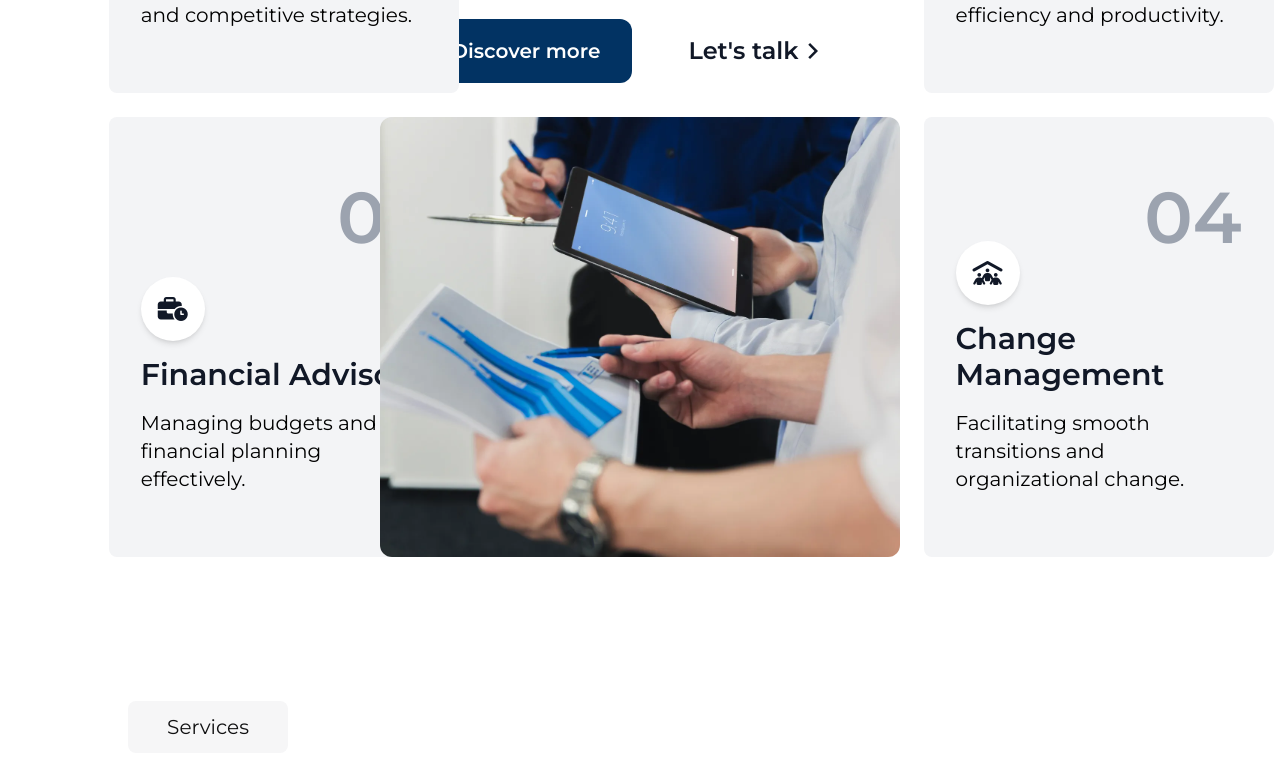
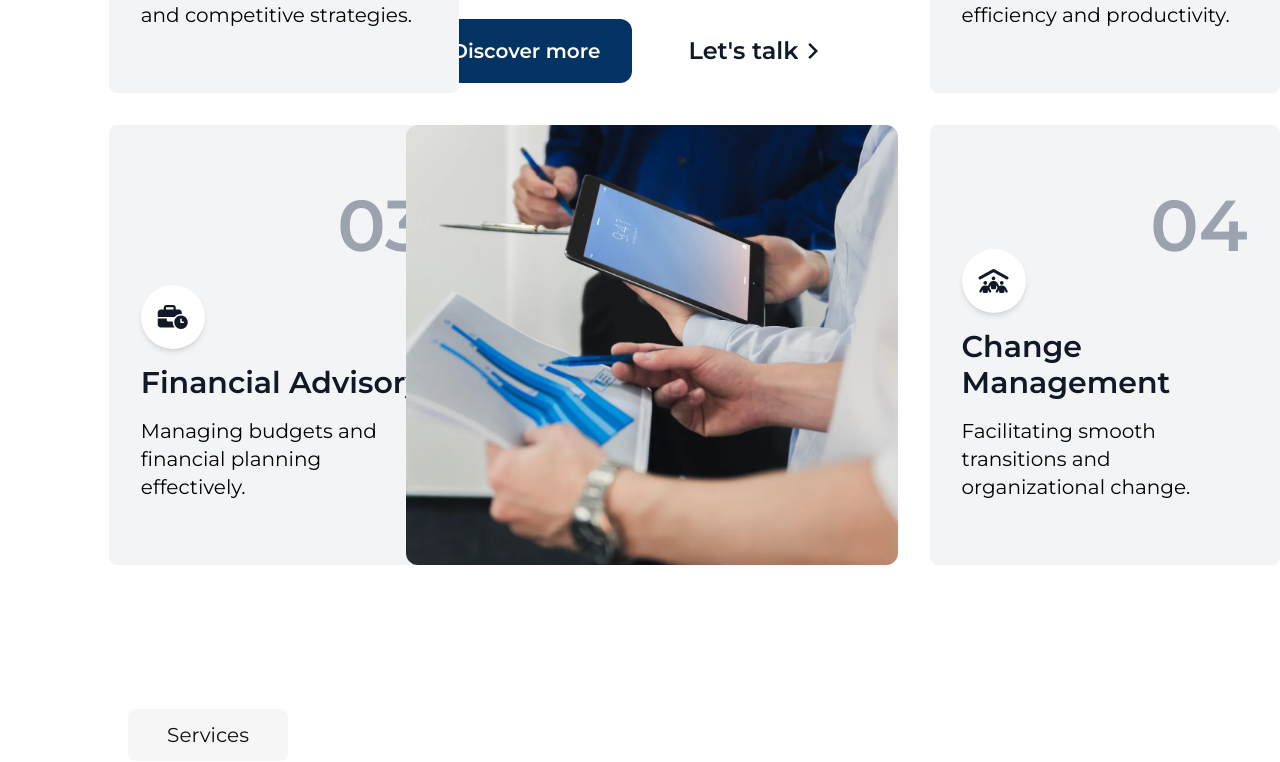
Before and after one commit to ayush969696/Demo-Website, a React (Vite) app: page / in a window 1280 px wide. Shown: the part 1397-2159 px from the top of the page. Built offline with nearby package versions, Linux system fonts and the light colour scheme.

Commit message:
adding new

```diff
--- a/src/components/AboutUs.jsx
+++ b/src/components/AboutUs.jsx
@@ -79,7 +79,7 @@ function AboutUs({ darkMode }) {
         </div>
 
         {/* Desktop Layout */}
-        <div className="grid grid-cols-1 md:grid-cols-12 gap-6 md:mt-6 hidden md:grid">
+        <div className="grid grid-cols-1 md:grid-cols-12 gap-8 md:mt-6 hidden md:grid">
           {/* First Row: 01 Card, About Us, 02 Card */}
           <div className="col-span-12 md:col-span-3 mb-8 md:mb-0">
             <Article
@@ -115,7 +115,7 @@ function AboutUs({ darkMode }) {
             />
           </div>
 
-          <div className="col-span-12 md:col-span-6 mb-8 md:mb-0">
+          <div className="col-span-12 md:col-span-6 mb-8 md:mb-0 md: ml-6">
             <div className="panel relative overflow-hidden h-full">
               <img
                 className="object-cover w-full md:w-[850px] h-[300px] md:h-[440px] mx-auto rounded-xl transition-transform duration-500 transform hover:scale-105"
```
